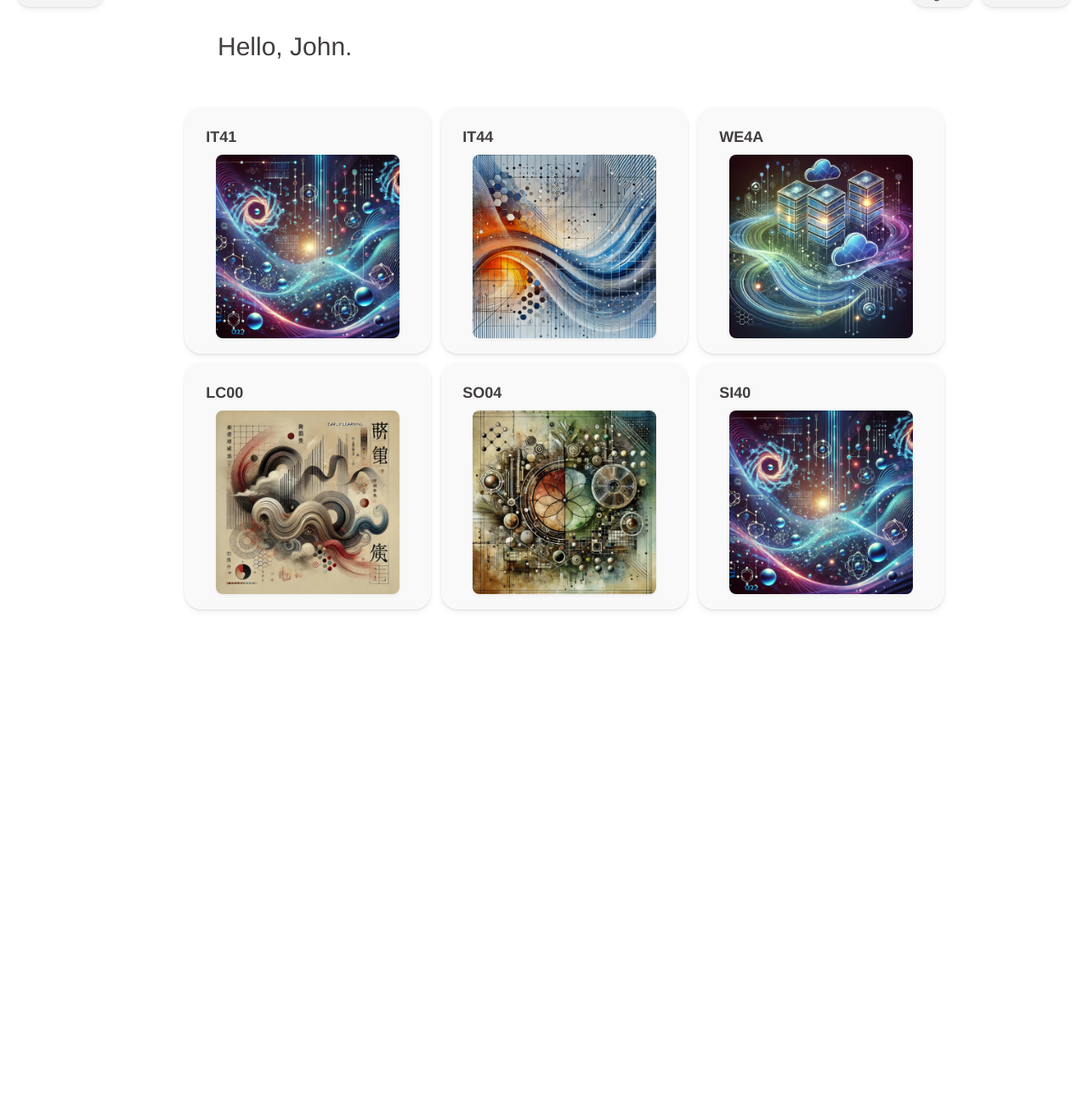
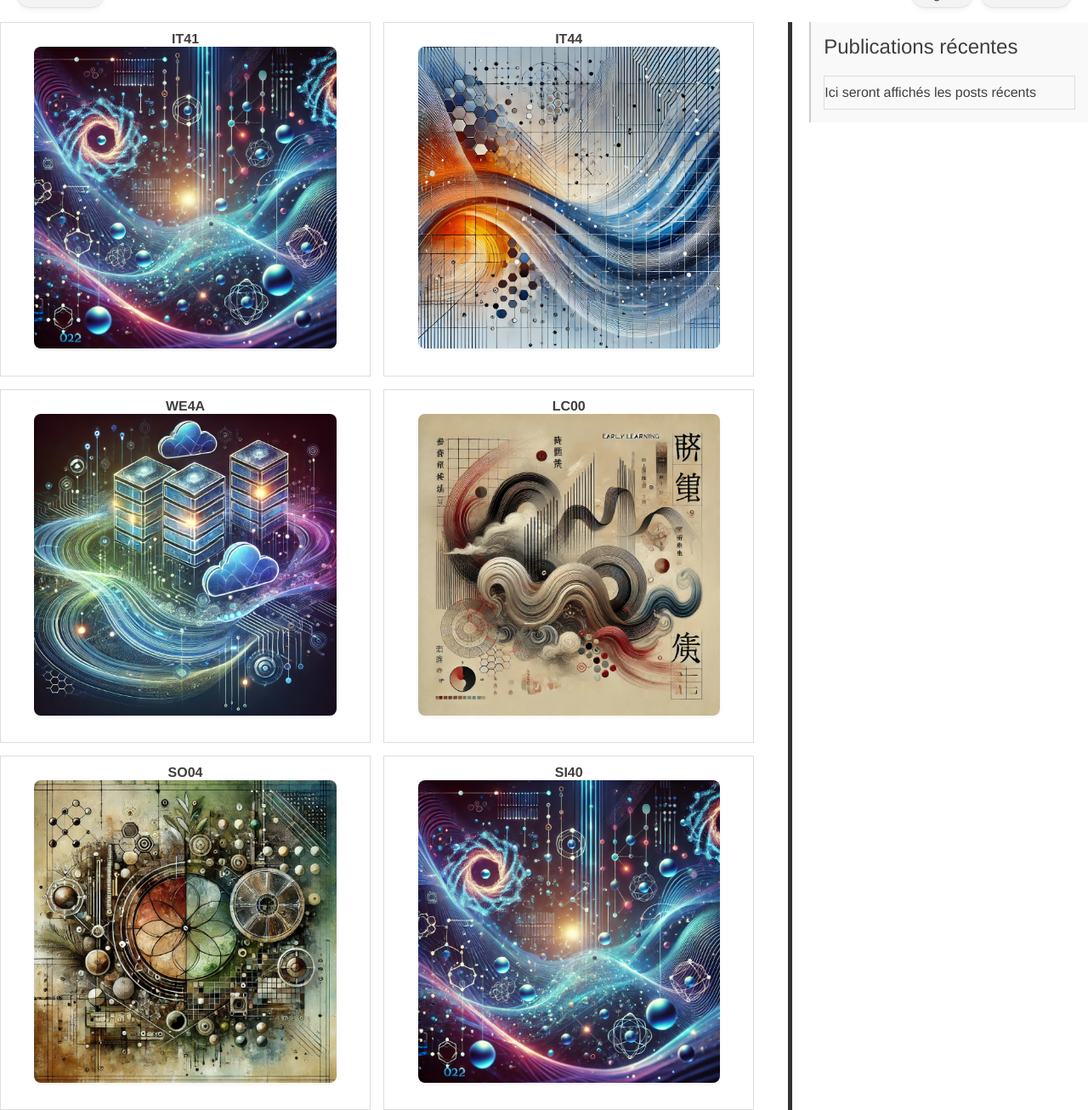
Before and after one commit to zshelali/moodle-like-website, a PHP site: page /student.php in a window 1280 px wide. Shown: the part 142-1448 px from the top of the page at 85% size. Before the commit the page ends 861 px from the top, so only its background shows below. Run offline with PHP 8.4, Linux system fonts and the light colour scheme; some libraries are stand-ins or nearby versions.

Commit message:
Ajout du système d'affichage des posts récent

```diff
--- a/student.php
+++ b/student.php
@@ -4,41 +4,33 @@ include("PageParts/header.php");
 ?>
 
 <!--BODY-->
-<h3 class="subtitle">Hello, John.</h3>
+    <div class="content-wrapper">
+        <!-- Matières existantes -->
+        <div class="ueGrid">
+            <div class="ueBox"><h4>IT41</h4><img src="images/it41_gpt.png"></div>
+            <div class="ueBox"><h4>IT44</h4><img src="images/it44_gpt.png"></div>
+            <div class="ueBox"><h4>WE4A</h4><img src="images/WE4A_gpt.png"></div>
+            <div class="ueBox"><h4>LC00</h4><img src="images/lc00_gpt.png"></div>
+            <div class="ueBox"><h4>SO04</h4><img src="images/so04_gpt.png"></div>
+            <div class="ueBox"><h4>SI40</h4><img src="images/it41_gpt.png"></div>
+        </div>
 
-<div class="ueGrid">
+        <!-- Séparation -->
+        <div class="separator"></div>
 
-    <div class="ueGridBox1 ueBox">
-        <h4>IT41</h4>
-        <img src="images/it41_gpt.png">
+        <!-- Publications récentes -->
+        <div class="recent-posts">
+            <div class="recent-posts-header">
+                <h2>Publications récentes</h2>
+            </div>
+            <div id="posts-container">
+                <div>
+                    <!-- Ici seront affichés les posts récents -->
+                    <p> Ici seront affichés les posts récents</p>
+                </div>
+            </div>
+        </div>
     </div>
-
-    <div class="ueGridBox2 ueBox">
-        <h4>IT44</h4>
-        <img src="images/it44_gpt.png">
-    </div>
-
-    <div class="ueGridBox3 ueBox">
-        <h4>WE4A</h4>
-        <img src="images/WE4A_gpt.png">
-    </div>
-
-    <div class="ueGridBox4 ueBox">
-        <h4>LC00</h4>
-        <img src="images/lc00_gpt.png">
-    </div>
-
-    <div class="ueGridBox5 ueBox">
-        <h4>SO04</h4>
-        <img src="images/so04_gpt.png">
-    </div>
-
-    <div class="ueGridBox6 ueBox">
-        <h4>SI40</h4>
-        <img src="images/it41_gpt.png">
-    </div>
-</div>
-
 <!--BODY END-->
 
 <?php
--- a/style/student_home_style.css
+++ b/style/student_home_style.css
@@ -1,65 +1,9 @@
-.ueGrid {
-  display: grid;
-  grid-template-columns: repeat(5, 1fr);
-  grid-template-rows: auto auto;
-  grid-column-gap: 60px;
-  grid-row-gap: 10px;
-
-  margin-top: 100px;
-  margin-bottom: 20px;
-}
-
-.ueGridBox1 {
-  grid-area: 1 / 2 / 2 / 3;
-}
-.ueGridBox2 {
-  grid-area: 1 / 3 / 2 / 4;
-}
-.ueGridBox3 {
-  grid-area: 1 / 4 / 2 / 5;
-}
-.ueGridBox4 {
-  grid-area: 2 / 2 / 3 / 3;
-}
-.ueGridBox5 {
-  grid-area: 2 / 3 / 3 / 4;
-}
-.ueGridBox6 {
-  grid-area: 2 / 4 / 3 / 5;
-}
-
-.ueBox {
-  border: 2px solid #ccc;
-  width: 30vh;
-  height: 30vh;
-  padding: 10%;
-  border-radius: 20px;
-  background-color: #f9f9f9;
-  box-shadow: 0 4px 6px rgba(0, 0, 0, 0.1);
-  transition: transform 0.2s ease, box-shadow 0.2s ease;
-  display: flex;
-  flex-direction: column;
-  align-items: stretch;
-  text-align: center;
-  gap: 10px;
-
-  backdrop-filter: blur(10px) saturate(120%);
-  -webkit-backdrop-filter: blur(10px) saturate(120%);
-  border: 1px solid rgba(255, 255, 255, 0.3);
-  box-shadow: 0 4px 6px rgba(0, 0, 0, 0.05), 0 1px 3px rgba(0, 0, 0, 0.1);
-}
 
 .ueBox:hover {
   transform: translateY(-5px);
   box-shadow: 0 6px 12px rgba(0, 0, 0, 0.15);
   background-color: #fff;
   cursor: pointer;
-}
-
-.ueBox h4 {
-  align-self: flex-start;
-  margin: 0;
-  font-size: 18px;
 }
 
 .ueBox img {
@@ -78,3 +22,51 @@
   top: 10vh;
   left: 20vw;
 }
+
+.content-wrapper {
+  display: flex;
+  justify-content: space-between;
+  align-items: flex-start;
+  gap: 20px;
+}
+
+.ueGrid {
+  flex: 3;
+  display: grid;
+  grid-template-columns: repeat(2, 1fr);
+  gap: 15px;
+  position: relative;
+}
+
+.ueBox {
+  background: #fff;
+  padding: 10px;
+  border: 1px solid #ddd;
+  text-align: center;
+}
+
+.separator {
+  width: 5px;
+  background: #333;
+  height: auto;
+  position: relative;
+  align-self: stretch;
+  margin-left: 20px;
+}
+
+.recent-posts {
+  flex: 1;
+  background: #f9f9f9;
+  padding: 15px;
+  border-left: 2px solid #ccc;
+}
+
+.recent-posts-header {
+  margin-bottom: 20px;
+}
+
+#posts-container {
+  padding-top: 10px;
+  padding-bottom: 10px;
+  border: 1px solid #ddd;
+}
```
